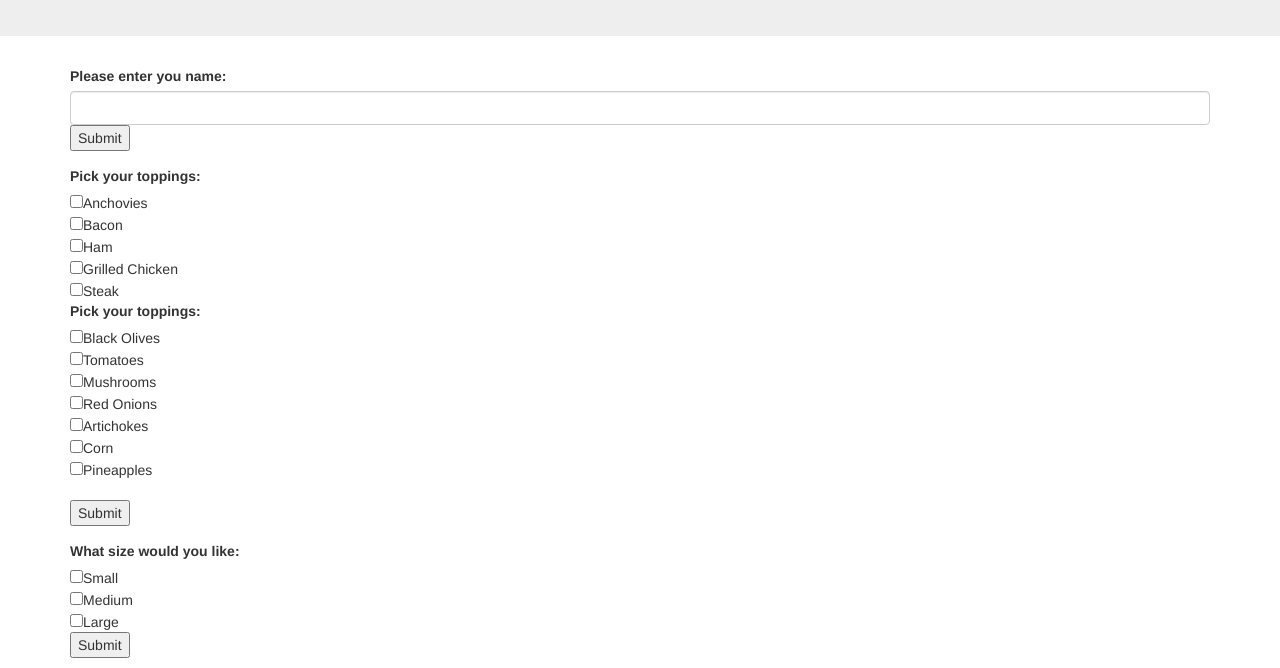
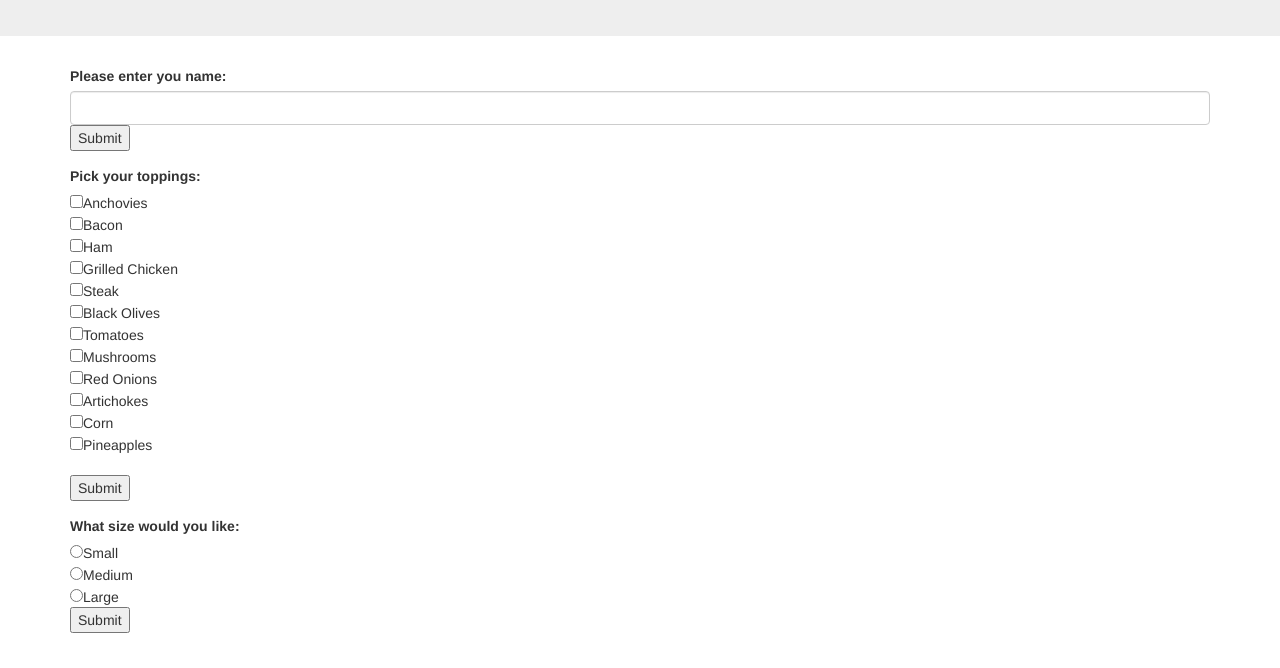
Before and after one commit to PiKatso/pizza-order, a plain HTML site: page index.html in a window 1280 px wide. Shown: the part 159-827 px from the top of the page. After the commit the page ends 802 px from the top, so only its background shows below. Drawn offline with Linux system fonts and the light colour scheme.

Commit message:
add first object, add function to push collected values to Pizza object. add radio button for pizza size selection to solve for one vs. multiple values

```diff
--- a/index.html
+++ b/index.html
@@ -24,20 +24,20 @@
       <div class="user-topping-area">
         <form class="form-group" id="user-toppings">
           <label for="protien-toppings">Pick your toppings:</label><br>
-          <input type="checkbox" name="tops-p" value="anchovies">Anchovies<br>
-          <input type="checkbox" name="tops-p" value="bacon">Bacon<br>
-          <input type="checkbox" name="tops-p" value="ham">Ham<br>
-          <input type="checkbox" name="tops-p" value="chicken">Grilled Chicken<br>
-          <input type="checkbox" name="tops-p" value="steak">Steak<br>
+          <input type="checkbox" name="tops" value="anchovies">Anchovies<br>
+          <input type="checkbox" name="tops" value="bacon">Bacon<br>
+          <input type="checkbox" name="tops" value="ham">Ham<br>
+          <input type="checkbox" name="tops" value="chicken">Grilled Chicken<br>
+          <input type="checkbox" name="tops" value="steak">Steak<br>
 
-          <label for="other-toppings">Pick your toppings:</label><br>
-          <input type="checkbox" name="tops-o" value="olives">Black Olives<br>
-          <input type="checkbox" name="tops-o" value="tomatoes">Tomatoes<br>
-          <input type="checkbox" name="tops-o" value="mushroom">Mushrooms<br>
-          <input type="checkbox" name="tops-o" value="onion">Red Onions<br>
-          <input type="checkbox" name="tops-o" value="artichokes">Artichokes<br>
-          <input type="checkbox" name="tops-o" value="corn">Corn<br>
-          <input type="checkbox" name="tops-o" value="pineapple">Pineapples<br>
+          <!-- <label for="other-toppings">Pick your toppings:</label><br> -->
+          <input type="checkbox" name="tops" value="olives">Black Olives<br>
+          <input type="checkbox" name="tops" value="tomatoes">Tomatoes<br>
+          <input type="checkbox" name="tops" value="mushroom">Mushrooms<br>
+          <input type="checkbox" name="tops" value="onion">Red Onions<br>
+          <input type="checkbox" name="tops" value="artichokes">Artichokes<br>
+          <input type="checkbox" name="tops" value="corn">Corn<br>
+          <input type="checkbox" name="tops" value="pineapple">Pineapples<br>
           <br>
           <button id="topping-area-btn" type="submit" name="button">Submit</button>
         </form>
@@ -46,9 +46,9 @@
       <div class="size-selection-area">
         <form id="size-pizza">
           <label for="pizza-size">What size would you like:</label><br>
-          <input type="checkbox" name="size" value="sml">Small<br>
-          <input type="checkbox" name="size" value="med">Medium<br>
-          <input type="checkbox" name="size" value="lrg">Large<br>
+          <input type="radio" name="size" value="small">Small<br>
+          <input type="radio" name="size" value="medium">Medium<br>
+          <input type="radio" name="size" value="large">Large<br>
           <button id="size-area-btn" type="submit" name="button">Submit</button>
         </form>
       </div>
--- a/js/scripts.js
+++ b/js/scripts.js
@@ -1,13 +1,12 @@
-//back end//
+//BACK END//
 function Pizza (toppings, size){
-  this.toppings = toppings;
+  this.toppings = [];
   this.size = size;
-  this.cost = 0;
 }
 
-
-//front end//
+//FRONT END//
 $(document).ready(function(){
+ var newPizza = new Pizza ();
 
 //takes client name//
   $("form#user-name-input").click(function(event) {
@@ -19,23 +18,21 @@ $(document).ready(function(){
   //takes user topping selections//
   $("form#user-toppings").submit(function(event) {
     event.preventDefault();
-    $("input:checkbox[name=tops-p]:checked").each(function(){
-      var proteinTopping = $(this).val();
-      // $('#client-return-toppings').append(proteinTopping);
-      console.log(proteinTopping);
-    });
-    $("input:checkbox[name=tops-o]:checked").each(function(){
-      var otherTopping = $(this).val();
-      console.log(otherTopping);
+    $("input:checkbox[name=tops]:checked").each(function(){
+      var allTopping = $(this).val();
+      newPizza.toppings.push(allTopping);
+      console.log(newPizza.toppings);
+      // $('#client-return-toppings').append(allTopping);
     });
   });
 
   //get pizza size//
   $("form#size-pizza").submit(function(event){
     event.preventDefault();
-    $("input:checkbox[name=size]:checked").each(function(){
+    $("input:radio[name=size]:checked").each(function(){
       var pizzaSize = $(this).val();
-      console.log(pizzaSize);
+      newPizza.size = (pizzaSize);
+      console.log(newPizza.size);
     });
   });
 
```
